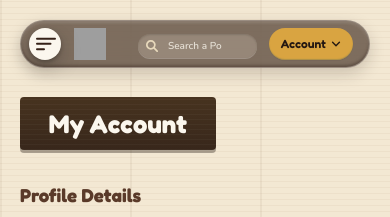
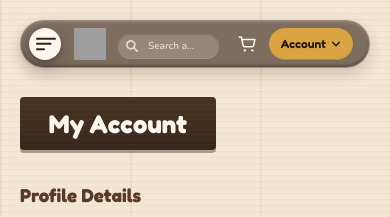
Before and after one commit to KharoPT/the-pop-cabin, a PHP site: page /popcabdb-frontend/account.php in a window 390 px wide. Shown: the top 217 px of the page. Run offline with PHP 8.4, Linux system fonts and the light colour scheme; the visitor is signed in with stand-in values (Sample User, id 1); data comes from the database, SQL or seed files in the repository; data that the repository does not hold is empty; some web fonts are replaced; grey boxes are pictures that could not be loaded.

Commit message:
feat(header): put the cart in the mobile bar and trim the burger menu

```diff
--- a/assets/css/header.css
+++ b/assets/css/header.css
@@ -31,16 +31,17 @@
 .logo-link img { width: 32px; height: 32px; border-radius: 0; box-shadow: none; }
 /* Inline navigation, desktop only; the mobile/tablet menu button drives .site-menu. */
 .header-nav { display: none; }
-.search-form { flex: 1 1 auto; min-width: 0; margin-left: 32px; }
+.search-form { flex: 1 1 auto; min-width: 0; margin-left: 12px; }
 .search-form input {
-  width: 100%; min-width: 0; height: 24px; padding: 0 24px 0 30px;
+  width: 100%; min-width: 0; height: 24px; padding: 0 12px 0 30px;
   font: 600 10px/16px var(--font-family-body); color: #fff;
   background-color: rgba(247, 240, 225, .2); border: 0; border-radius: 100px;
   background-image: url("../img/icon-search.svg"); background-repeat: no-repeat;
   background-position: 8px center; background-size: 12px;
+  text-overflow: ellipsis;
   box-shadow: 0 1px 0 rgba(255, 255, 255, .25), inset 0 1px 2px rgba(0, 0, 0, .15);
 }
-.search-form input::placeholder { color: rgba(251, 247, 238, .78); }
+.search-form input::placeholder { color: rgba(251, 247, 238, .78); text-overflow: ellipsis; }
 .login-btn {
   flex: none; min-width: 56px; height: 32px; margin-left: 0; padding: 0 12px;
   display: inline-flex; align-items: center; justify-content: center; gap: 5px;
@@ -57,7 +58,7 @@
   flex: none; display: flex; align-items: center; gap: 6px; margin-left: 12px;
 }
 .header-cart {
-  display: none; align-items: center; gap: 6px; height: 32px; padding: 0 9px;
+  display: inline-flex; align-items: center; gap: 6px; height: 32px; padding: 0 9px;
   border-radius: 999px; color: var(--color-text-on-dark); text-decoration: none;
   font: 600 13px/20px var(--font-family-body); white-space: nowrap;
 }
@@ -65,6 +66,25 @@
 .header-cart[aria-current="page"] { background: rgba(255, 255, 255, .16); color: var(--color-text-highlight-on-dark); }
 .header-cart img { width: 20px; height: 20px; flex: none; }
 .header-cart .cart-badge { margin-left: 2px; }
+
+/* Phones: the cart becomes a 32px icon button so the search keeps its room;
+   the "Cart" label stays in the markup for screen readers. */
+@media (max-width: 699px) {
+  .header-cart {
+    position: relative; justify-content: center;
+    width: 32px; height: 32px; padding: 0; gap: 0;
+  }
+  .header-cart-label {
+    position: absolute; width: 1px; height: 1px; overflow: hidden;
+    clip: rect(0 0 0 0); clip-path: inset(50%); white-space: nowrap;
+    margin: -1px; padding: 0; border: 0;
+  }
+  .header-cart .cart-badge {
+    position: absolute; top: -4px; right: -4px;
+    min-width: 16px; height: 16px; padding: 0 4px;
+    font-size: 10px; line-height: 16px;
+  }
+}
 
 /* Account disclosure. Hover opens it on pointer devices (main.js); click,
    keyboard and touch use the native details behaviour. */
--- a/includes/header.php
+++ b/includes/header.php
@@ -106,13 +106,7 @@ $menuLinks = [
                     <span class="cart-badge" style="<?php echo $cartCountForHeader > 0 ? '' : 'display:none;'; ?>"><?php echo (int) $cartCountForHeader; ?></span>
                 </a>
             </li>
-            <?php if (isLoggedIn()): ?>
-                <li><a href="<?php echo SITE_URL; ?>/account.php">Account Details</a></li>
-                <?php if (isAdmin()): ?>
-                    <li><a href="<?php echo SITE_URL; ?>/admin/index.php">Admin Panel</a></li>
-                <?php endif; ?>
-                <li><a href="<?php echo SITE_URL; ?>/logout.php">Sign Out</a></li>
-            <?php else: ?>
+            <?php if (!isLoggedIn()): ?>
                 <li><a href="<?php echo SITE_URL; ?>/login.php">Login</a></li>
                 <li><a href="<?php echo SITE_URL; ?>/register.php">Sign Up</a></li>
             <?php endif; ?>
```
